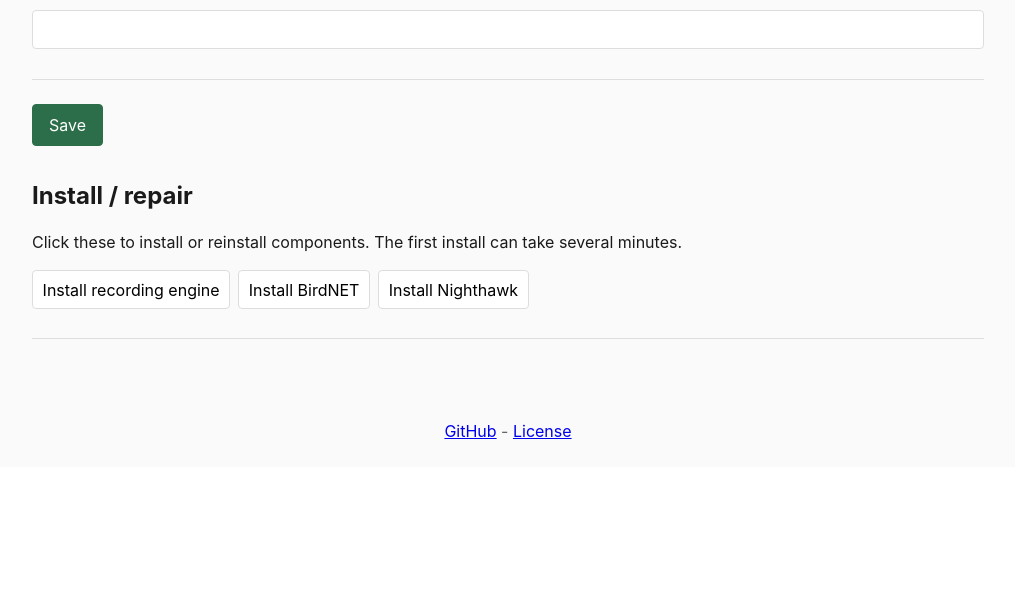
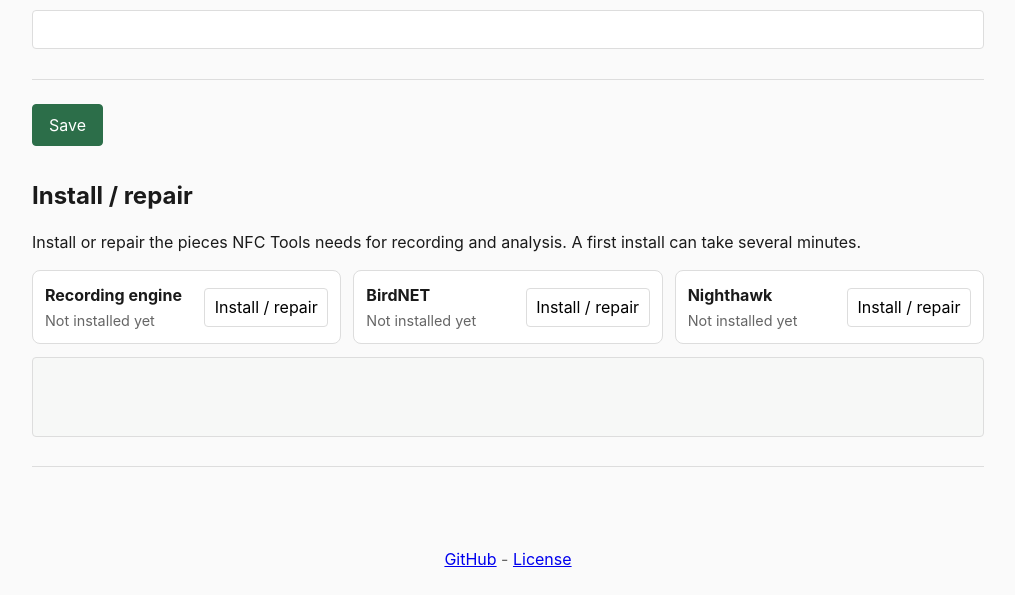
Before and after one commit to AndrewW-NFC/NFC-tools, a FastAPI app: template src/nfc_tools/web/templates/settings.html in a window 1280 px wide. Shown: the part 2885-3480 px from the top of the page, without its empty margins (132-1147 px from the left). Before the commit the page ends 3324 px from the top, so only its background shows below. Run offline with FastAPI, Linux system fonts and the light colour scheme; the template is opened without the code that fills it, so the values that code supplies are empty; parts of the project's set-up code (start-up, migrations or seed data) failed here and were passed over.

Commit message:
Improve install feedback

```diff
--- a/src/nfc_tools/web/routes.py
+++ b/src/nfc_tools/web/routes.py
@@ -348,13 +348,15 @@ async def ws_status(ws: WebSocket):
 @router.get("/settings", response_class=HTMLResponse)
 def settings_page(request: Request):
     schedule_preview = current_schedule_preview(state.cfg)
+    install_status = installer.status()
     return templates.TemplateResponse(
         request,
         "settings.html",
         {
             "cfg": state.cfg.model_dump(),
             "devices": list_input_devices(),
-            "analyzers_status": installer.status(),
+            "analyzers_status": install_status,
+            "install_status": install_status,
             "schedule_mode": "twilight" if schedule_uses_twilight(state.cfg) else "manual",
             "schedule_presets": PRESETS,
             "schedule_preview": schedule_preview,
@@ -461,25 +463,43 @@ async def settings_site_coordinates(
 
 @router.post("/install/{name}")
 def install_one(name: str, background: BackgroundTasks):
+    installers = {
+        "birdnet": installer.install_birdnet,
+        "nighthawk": installer.install_nighthawk,
+        "ffmpeg": installer.install_ffmpeg,
+    }
+    install_fn = installers.get(name)
+    if install_fn is None:
+        return JSONResponse({"error": "Unknown install target."}, status_code=404)
+
     log = state.install_log
     log.clear()
+    state.install_active = name
 
     def cb(message, fraction):
         log.append(message)
 
-    if name == "birdnet":
-        background.add_task(installer.install_birdnet, cb)
-    elif name == "nighthawk":
-        background.add_task(installer.install_nighthawk, cb)
-    elif name == "ffmpeg":
-        background.add_task(installer.install_ffmpeg, cb)
+    def run_install():
+        try:
+            install_fn(cb)
+            log.append("Install finished successfully.")
+        except Exception as e:  # noqa: BLE001
+            log.append(f"Install did not finish: {e}")
+        finally:
+            state.install_active = None
 
+    background.add_task(run_install)
     return JSONResponse({"queued": True})
 
 
 @router.get("/install/log")
 def install_log():
-    return JSONResponse({"lines": list(state.install_log)})
+    return JSONResponse({"lines": list(state.install_log), "active": state.install_active})
+
+
+@router.get("/install/status")
+def install_status():
+    return JSONResponse(installer.status())
 
 
 
--- a/src/nfc_tools/web/state.py
+++ b/src/nfc_tools/web/state.py
@@ -13,6 +13,7 @@ class AppState:
         self.session: Optional[Session] = None
         self.subscribers: Set[asyncio.Queue] = set()
         self.install_log: list = []
+        self.install_active: str | None = None
         self.config_revision: int = 0
 
     def broadcast(self, payload: dict) -> None:
--- a/src/nfc_tools/web/static/app.js
+++ b/src/nfc_tools/web/static/app.js
@@ -848,13 +848,59 @@ document.querySelectorAll("[data-install]").forEach(btn => {
   btn.addEventListener("click", async () => {
     const name = btn.dataset.install;
     const log = document.getElementById("install-log");
-    log.textContent = `Installing ${name}...\n`;
-    await fetch(`/install/${name}`, { method: "POST" });
+    if (!log) return;
+
+    const labels = {
+      ffmpeg: "recording engine",
+      birdnet: "BirdNET",
+      nighthawk: "Nighthawk",
+    };
+
+    const setButtonsDisabled = disabled => {
+      document.querySelectorAll("[data-install]").forEach(button => {
+        button.disabled = disabled;
+      });
+    };
+
+    const setInstallState = (target, text, className) => {
+      const el = document.querySelector(`[data-install-state="${target}"]`);
+      if (!el) return;
+      el.textContent = text;
+      el.classList.remove("installed", "missing", "working");
+      el.classList.add(className);
+    };
+
+    const refreshInstallStatus = async () => {
+      const r = await fetch("/install/status");
+      const status = await r.json();
+      ["ffmpeg", "birdnet", "nighthawk"].forEach(target => {
+        const installed = Boolean(status[target] && status[target].installed);
+        setInstallState(target, installed ? "Installed" : "Not installed yet", installed ? "installed" : "missing");
+      });
+    };
+
+    setButtonsDisabled(true);
+    setInstallState(name, "Installing...", "working");
+    log.textContent = `Starting ${labels[name] || name} install...\n`;
+
+    const response = await fetch(`/install/${name}`, { method: "POST" });
+    if (!response.ok) {
+      log.textContent += "Install could not be started.\n";
+      setButtonsDisabled(false);
+      await refreshInstallStatus();
+      return;
+    }
+
     const tick = setInterval(async () => {
       const r = await fetch("/install/log");
       const j = await r.json();
       log.textContent = j.lines.join("\n");
+      log.scrollTop = log.scrollHeight;
+      if (!j.active) {
+        clearInterval(tick);
+        setButtonsDisabled(false);
+        await refreshInstallStatus();
+      }
     }, 1000);
-    setTimeout(() => clearInterval(tick), 10 * 60 * 1000);
   });
 });
--- a/src/nfc_tools/web/static/style.css
+++ b/src/nfc_tools/web/static/style.css
@@ -171,6 +171,56 @@ a.button.secondary {
 .muted {
   color: var(--muted);
   font-size: 0.9em;
+}
+
+.install-grid {
+  display: grid;
+  grid-template-columns: repeat(auto-fit, minmax(220px, 1fr));
+  gap: 0.75rem;
+  margin: 0.75rem 0;
+}
+
+.install-card {
+  display: flex;
+  align-items: center;
+  justify-content: space-between;
+  gap: 0.75rem;
+  padding: 0.75rem;
+  border: 1px solid var(--border);
+  border-radius: 8px;
+  background: var(--panel);
+}
+
+.install-card strong,
+.install-state {
+  display: block;
+}
+
+.install-state {
+  margin-top: 0.15rem;
+  color: var(--muted);
+  font-size: 0.9em;
+}
+
+.install-state.installed {
+  color: var(--ok);
+  font-weight: 700;
+}
+
+.install-state.missing,
+.install-state.working {
+  color: var(--muted);
+}
+
+#install-log {
+  min-height: 5rem;
+  padding: 0.75rem;
+  overflow: auto;
+  white-space: pre-wrap;
+  border: 1px solid var(--border);
+  border-radius: 4px;
+  background: var(--panel-subtle);
+  color: var(--fg);
 }
 
 .window-summary {
--- a/src/nfc_tools/web/templates/settings.html
+++ b/src/nfc_tools/web/templates/settings.html
@@ -208,13 +208,37 @@
 
 <section>
   <h2>Install / repair</h2>
-  <p>Click these to install or reinstall components. The first install can take several minutes.</p>
-  <div class="row">
-    <button data-install="ffmpeg">Install recording engine</button>
-    <button data-install="birdnet">Install BirdNET</button>
-    <button data-install="nighthawk">Install Nighthawk</button>
+  <p>Install or repair the pieces NFC Tools needs for recording and analysis. A first install can take several minutes.</p>
+  <div class="install-grid">
+    <div class="install-card" data-install-card="ffmpeg">
+      <div>
+        <strong>Recording engine</strong>
+        <span class="install-state {% if install_status.ffmpeg.installed %}installed{% else %}missing{% endif %}" data-install-state="ffmpeg">
+          {% if install_status.ffmpeg.installed %}Installed{% else %}Not installed yet{% endif %}
+        </span>
+      </div>
+      <button data-install="ffmpeg">Install / repair</button>
+    </div>
+    <div class="install-card" data-install-card="birdnet">
+      <div>
+        <strong>BirdNET</strong>
+        <span class="install-state {% if install_status.birdnet.installed %}installed{% else %}missing{% endif %}" data-install-state="birdnet">
+          {% if install_status.birdnet.installed %}Installed{% else %}Not installed yet{% endif %}
+        </span>
+      </div>
+      <button data-install="birdnet">Install / repair</button>
+    </div>
+    <div class="install-card" data-install-card="nighthawk">
+      <div>
+        <strong>Nighthawk</strong>
+        <span class="install-state {% if install_status.nighthawk.installed %}installed{% else %}missing{% endif %}" data-install-state="nighthawk">
+          {% if install_status.nighthawk.installed %}Installed{% else %}Not installed yet{% endif %}
+        </span>
+      </div>
+      <button data-install="nighthawk">Install / repair</button>
+    </div>
   </div>
-  <pre id="install-log"></pre>
+  <pre id="install-log" aria-live="polite"></pre>
 </section>
 
 <script src="/static/settings_page.js?v=settings-save-location-schedule" defer></script>
```
Also changed, not shown: src/nfc_tools/installer.py (+156 -14 lines), tests/test_web_server.py (+30 -1 lines).
